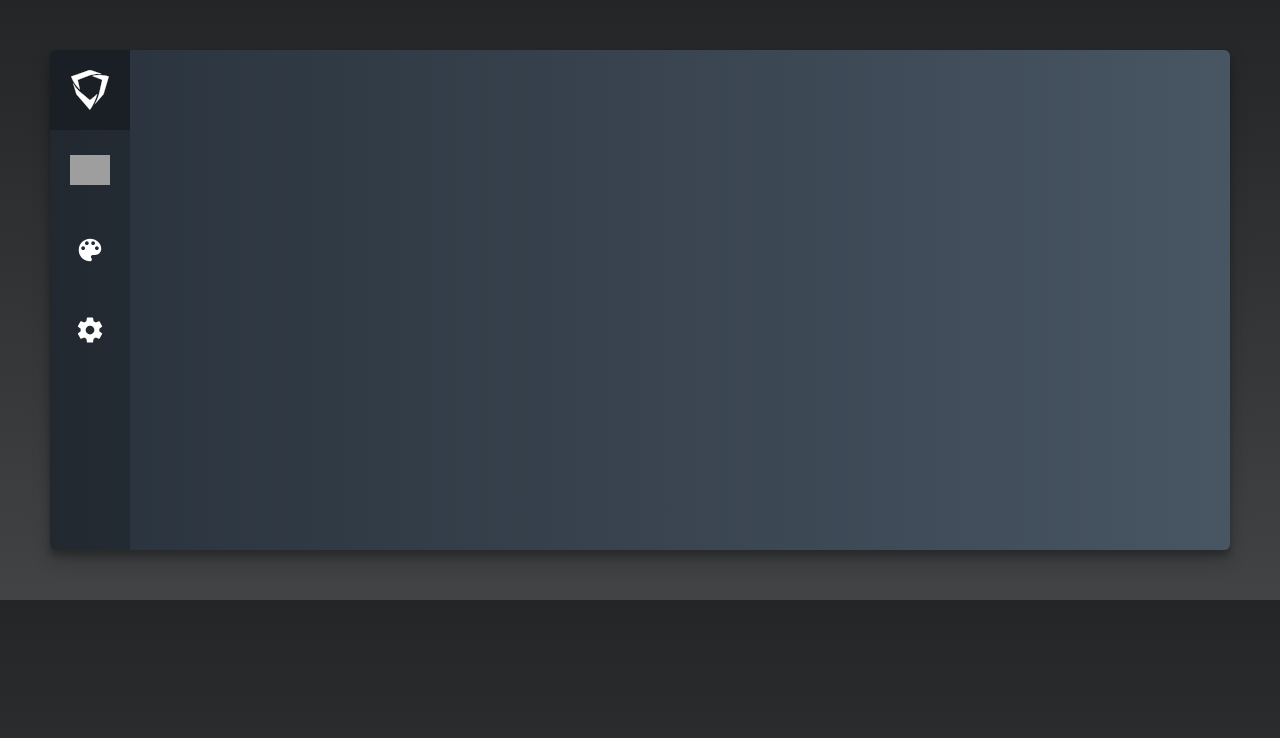
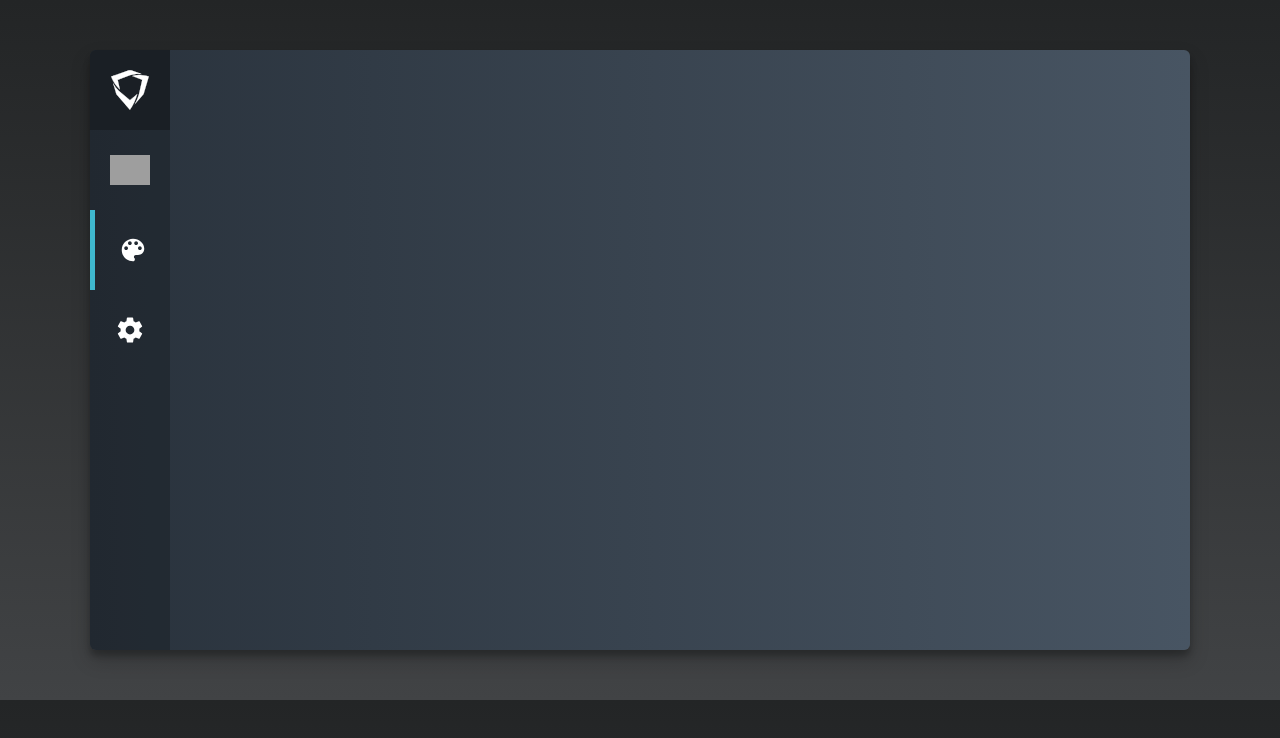
Before and after one commit to TheBaronHimself/chrysalis-ui-react, a React (Create React App) app: page / in a window 1280 px wide. Shown: the top 738 px of the page. Built offline with nearby package versions, Linux system fonts and the light colour scheme; grey boxes are pictures that could not be loaded.

Commit message:
Turned tab buttons into components

```diff
--- a/src/components/TabBar.js
+++ b/src/components/TabBar.js
@@ -1,4 +1,5 @@
 import React, { Component } from "react";
+import TabButton from "./TabButton";
 
 export class TabBar extends Component {
   render() {
@@ -7,16 +8,9 @@ export class TabBar extends Component {
         <div className="logo">
           <img src="/img/dygma-logo.svg" alt="" />
         </div>
-
-        <div className="item selected">
-          <img src="/img/ic_keyboard_white_24px.svg" alt="" />
-        </div>
-        <div className="item">
-          <img src="/img/ic_color_lens_white_24px.svg" alt="" />
-        </div>
-        <div className="item">
-          <img src="/img/ic_settings_white_24px.svg" alt="" />
-        </div>
+        <TabButton image="ic_keyboard_white_24px.svg" active={false} />
+        <TabButton image="ic_color_lens_white_24px.svg" active={true} />
+        <TabButton image="ic_settings_white_24px.svg" active={false} />
       </div>
     );
   }
--- /dev/null
+++ b/src/components/TabButton.js
@@ -0,0 +1,18 @@
+import React, { Component } from "react";
+
+export class TabButton extends Component {
+  render() {
+    const img = this.props.image;
+    const isActive = this.props.active;
+
+    const active = isActive ? "active" : "";
+
+    return (
+      <div className={`item ${active}`}>
+        <img src={`img/${img}`} alt="" />
+      </div>
+    );
+  }
+}
+
+export default TabButton;
--- a/src/scss/app.scss
+++ b/src/scss/app.scss
@@ -1,11 +1,7 @@
 @import url("https://fonts.googleapis.com/css?family=Noto+Sans:400,400i,700,700i|Roboto:100,100i,300,300i,400,400i,500,500i,700,700i,900,900i");
 
-@import "tabbar.scss";
-
-:root {
-  --feature: #3fb8ce;
-  --window-radius: 6px;
-}
+@import "./variables.scss";
+@import "./tabbar.scss";
 
 html {
   box-sizing: border-box;
@@ -25,7 +21,6 @@ html {
 }
 
 #app {
-  margin: 50px;
   /* background: white; */
   /* min-height: 300px; */
   color: white;
@@ -49,21 +44,16 @@ p {
 /* ---- */
 
 .window {
+  margin: 50px auto;
   border-radius: var(--window-radius);
-  box-shadow: 0 10px 20px rgba(0, 0, 0, 0.19), 0 6px 6px rgba(0, 0, 0, 0.23);
-  height: 500px;
+  height: 600px;
+  width: 1100px;
   display: grid;
-
   grid-template-columns: 80px 1fr;
   grid-template-rows: 1fr;
-
   background-position: center;
-  /* background: #485563; */
-  /* fallback for old browsers */
-  background: -webkit-linear-gradient(to right, #29323c, #485563);
-  /* Chrome 10-25, Safari 5.1-6 */
+  box-shadow: 0 10px 20px rgba(0, 0, 0, 0.19), 0 6px 6px rgba(0, 0, 0, 0.23);
   background: linear-gradient(to right, #29323c, #485563);
-  /* W3C, IE 10+/ Edge, Firefox 16+, Chrome 26+, Opera 12+, Safari 7+ */
 }
 
 .tabcontent {
--- a/src/scss/tabbar.scss
+++ b/src/scss/tabbar.scss
@@ -1,10 +1,12 @@
+@import "./variables.scss";
+
 .tabBar {
   display: flex;
   flex-direction: column;
   border-radius: var(--window-radius) 0 0 var(--window-radius);
   background: rgba(0, 0, 0, 0.2);
 
-  &.selected {
+  > .active {
     border-left: 5px solid var(--feature);
   }
 }
--- /dev/null
+++ b/src/scss/variables.scss
@@ -0,0 +1,4 @@
+:root {
+  --feature: #3fb8ce;
+  --window-radius: 6px;
+}
```
